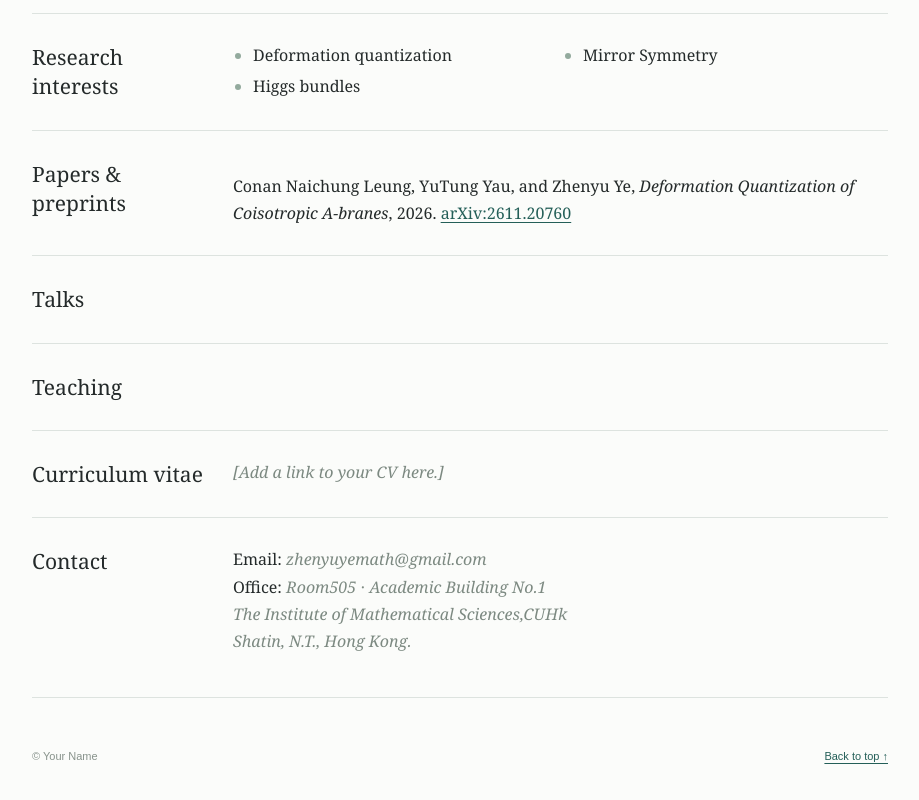
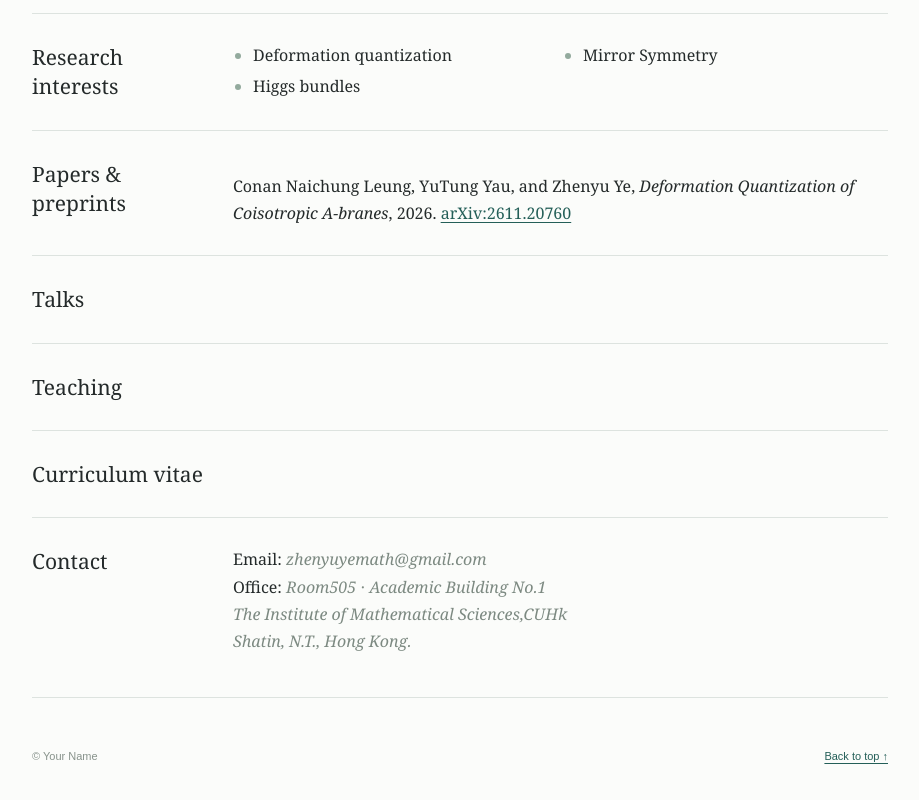
Before and after one commit to Zhenyu-YE-Moumou/Homepage, a plain HTML site: page index.html in a window 1280 px wide. Shown: the part 547-1347 px from the top of the page, without its empty margins (180-1099 px from the left). Drawn offline with Linux system fonts and the light colour scheme.

Commit message:
Update index.html

```diff
--- a/index.html
+++ b/index.html
@@ -127,7 +127,10 @@
       <section id="cv">
         <h2>Curriculum vitae</h2>
         <div class="content">
-          <p class="placeholder">[Add a link to your CV here.]</p>
+          <p class="placeholder">
+
+
+          </p>
           <!-- 上传 cv.pdf 到仓库根目录后，用下面一行替换上一行：
           <p><a href="cv.pdf">Download my CV (PDF)</a></p>
           -->
```
